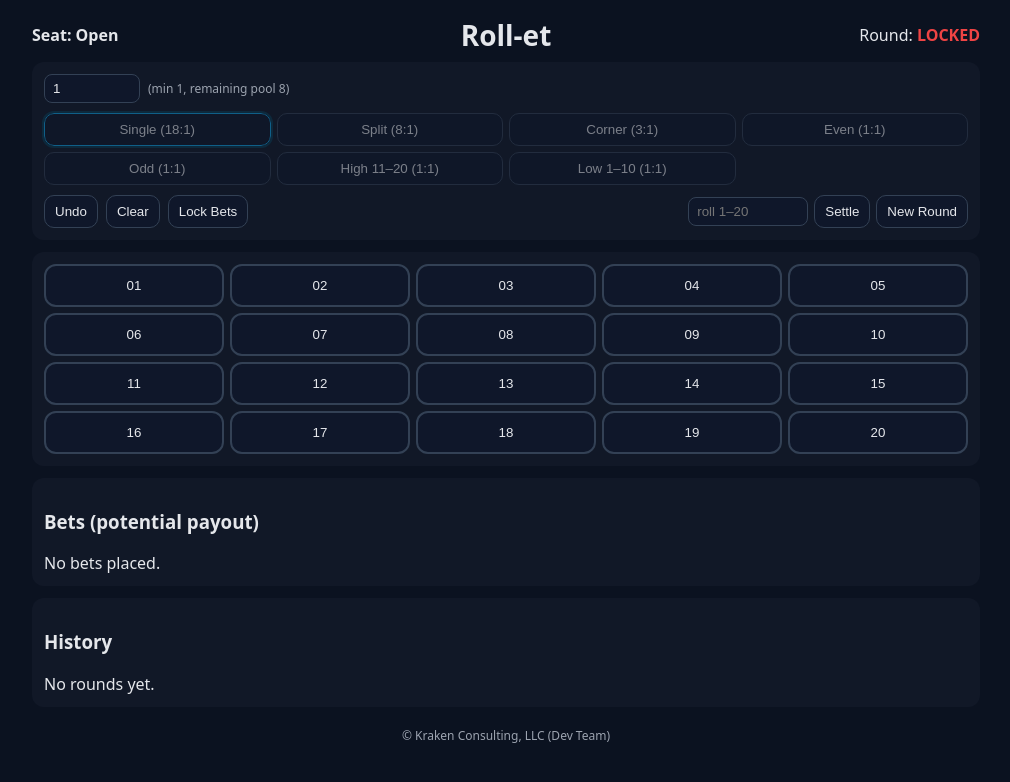
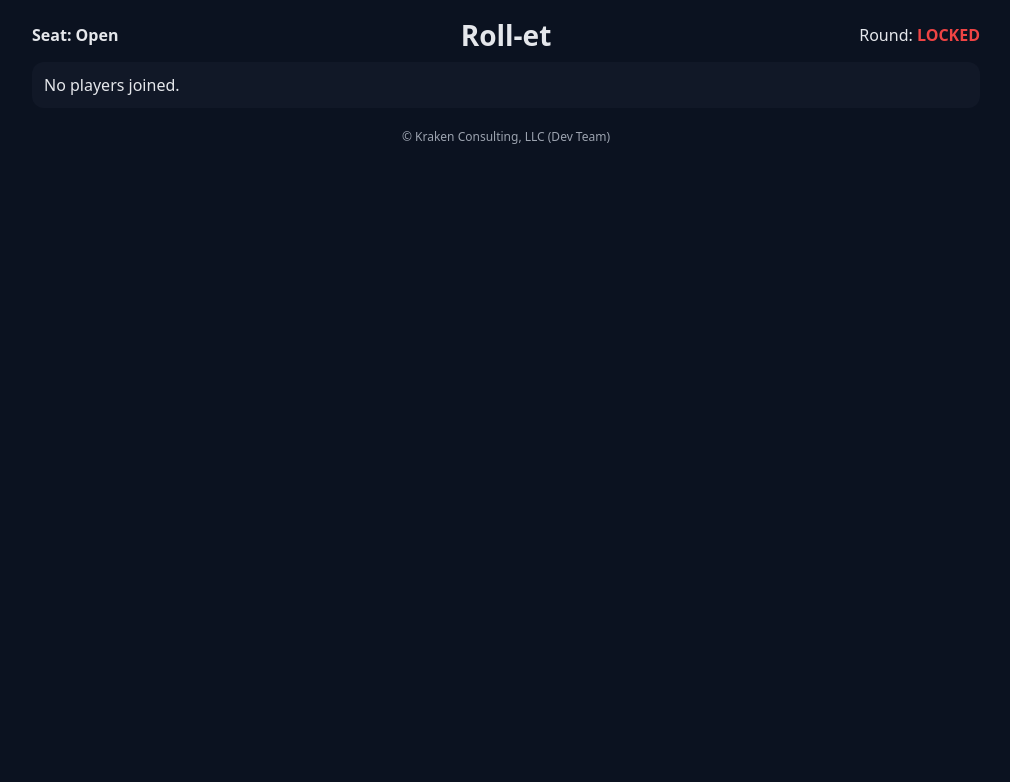
Before and after one commit to dbailey1564/roll-et, a React (Vite) app: page /roll-et/game in a window 1280 px wide. Shown: the top 782 px of the page, without its empty margins (134-1144 px from the left). Built offline with nearby package versions, Linux system fonts and the light colour scheme.

Commit message:
feat: support dynamic player seats

```diff
--- a/src/App.tsx
+++ b/src/App.tsx
@@ -32,6 +32,28 @@ export default function App() {
   const [winning, setWinning] = React.useState<number | null>(null)
 
   const { canInstall, install, installed, isiOS } = useInstallPrompt()
+
+  if (players.length === 0) {
+    return (
+      <div className="container">
+        <header className="header">
+          <div className="left">
+            <span className="seat">Seat: Open</span>
+          </div>
+          <h1>Roll-et</h1>
+          <div className="right">
+            <div className="credits">
+              Round: <span className={`roundstate ${roundState}`}>{roundState.toUpperCase()}</span>
+            </div>
+          </div>
+        </header>
+        <section className="bets">
+          <div className="muted">No players joined.</div>
+        </section>
+        <FooterBar canInstall={canInstall} install={install} installed={installed} />
+      </div>
+    )
+  }
 
   const active = players[0]
   const totalStake = (p: Player) => p.bets.reduce((a,b)=>a+b.amount, 0)
--- a/src/Stats.tsx
+++ b/src/Stats.tsx
@@ -49,13 +49,15 @@ export default function Stats() {
       <section className="bets">
         <h3>Player Banks (credits)</h3>
         <ul>
-          {[1, 2, 3, 4].map(pid => (
-            <li key={pid}>
-              <span>P{pid}</span>
-              <span> — </span>
-              <strong>{(stats.banks && stats.banks[pid]) ? stats.banks[pid] : 0}</strong>
-            </li>
-          ))}
+          {Object.entries(stats.banks)
+            .sort(([a], [b]) => Number(a) - Number(b))
+            .map(([pid, bank]) => (
+              <li key={pid}>
+                <span>P{pid}</span>
+                <span> — </span>
+                <strong>{bank}</strong>
+              </li>
+            ))}
         </ul>
       </section>
 
--- a/src/context/GameContext.tsx
+++ b/src/context/GameContext.tsx
@@ -12,6 +12,7 @@ export type Stats = {
 type GameContextValue = {
   players: Player[]
   setPlayers: React.Dispatch<React.SetStateAction<Player[]>>
+  addPlayer: (name: string) => void
   roundState: RoundState
   setRoundState: React.Dispatch<React.SetStateAction<RoundState>>
   stats: Stats
@@ -21,17 +22,17 @@ type GameContextValue = {
 const GameContext = React.createContext<GameContextValue | undefined>(undefined)
 
 export const GameProvider: React.FC<{ children: React.ReactNode }> = ({ children }) => {
-  const playersInit: Player[] = React.useMemo(() => (
-    [1, 2, 3, 4].map(i => ({
-      id: i,
-      name: `P${i}`,
-      bets: [],
-      pool: PER_ROUND_POOL,
-      bank: 0,
-    }))
-  ), [])
+  const [players, setPlayers] = React.useState<Player[]>([])
 
-  const [players, setPlayers] = React.useState<Player[]>(playersInit)
+  const addPlayer = React.useCallback((name: string) => {
+    setPlayers(prev => {
+      if (prev.length >= 4) return prev
+      const seat = [1, 2, 3, 4].find(i => !prev.some(p => p.id === i))
+      if (!seat) return prev
+      const newPlayer: Player = { id: seat, name, bets: [], pool: PER_ROUND_POOL, bank: 0 }
+      return [...prev, newPlayer].sort((a, b) => a.id - b.id)
+    })
+  }, [])
   const [roundState, setRoundState] = React.useState<RoundState>('locked')
   const [stats, setStats] = React.useState<Stats>(() => {
     try {
@@ -54,7 +55,7 @@ export const GameProvider: React.FC<{ children: React.ReactNode }> = ({ children
   }, [stats])
 
   return (
-    <GameContext.Provider value={{ players, setPlayers, roundState, setRoundState, stats, setStats }}>
+    <GameContext.Provider value={{ players, setPlayers, addPlayer, roundState, setRoundState, stats, setStats }}>
       {children}
     </GameContext.Provider>
   )
@@ -67,8 +68,8 @@ export function useGameContext() {
 }
 
 export function usePlayers() {
-  const { players, setPlayers } = useGameContext()
-  return { players, setPlayers }
+  const { players, setPlayers, addPlayer } = useGameContext()
+  return { players, setPlayers, addPlayer }
 }
 
 export function useRoundState() {
```
Also changed, not shown: 1 other file (tests, documents, lock files or other folders).
